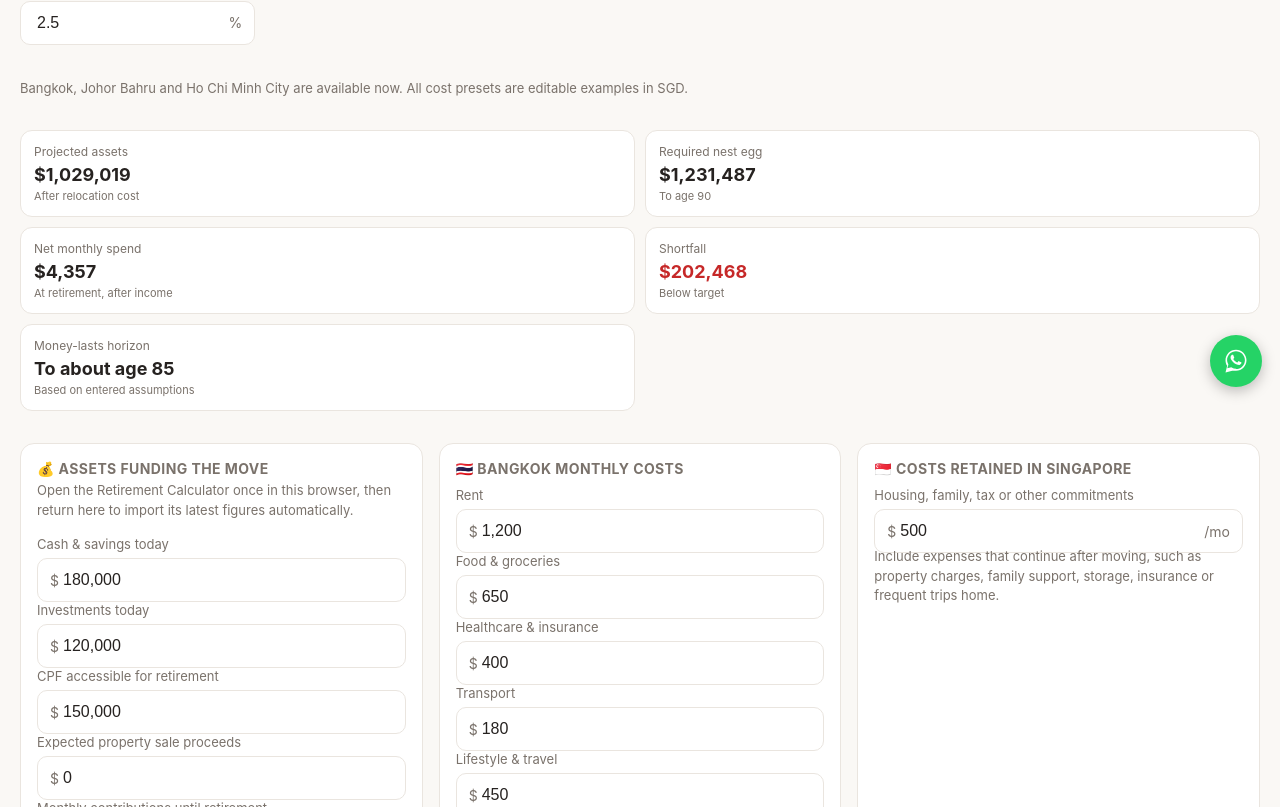
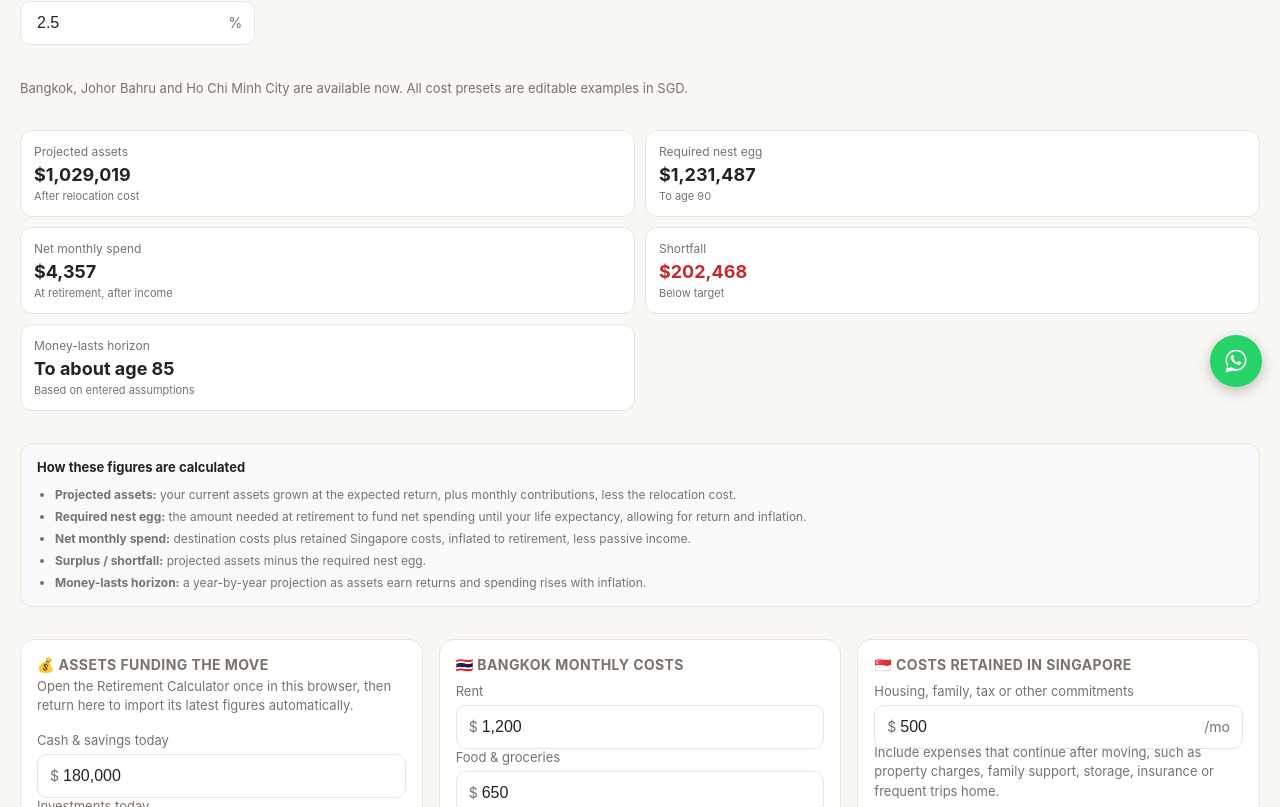
Before and after one commit to macmelvin/SG-Money-CPF-HDB-Calculator, a React (Vite) app: page /geo-arbitrage in a window 1280 px wide. Shown: the part 395-1202 px from the top of the page. Built offline with nearby package versions, Linux system fonts and the light colour scheme; no server answers.

Commit message:
Explain geo arbitrage summary calculations

```diff
--- a/src/App.css
+++ b/src/App.css
@@ -248,6 +248,27 @@
 }
 .geo-summary-card.positive strong { color: var(--positive); }
 .geo-summary-card.negative strong { color: var(--negative); }
+.calculation-notes {
+  background: #f8fafc;
+  border: 1px solid var(--border);
+  border-radius: 12px;
+  padding: 14px 16px;
+  margin-bottom: 16px;
+  color: var(--text-muted);
+  font-size: 12px;
+  line-height: 1.5;
+}
+.calculation-notes > strong {
+  color: var(--text);
+  font-size: 13px;
+}
+.calculation-notes ul {
+  margin: 8px 0 0;
+  padding-left: 18px;
+}
+.calculation-notes li + li {
+  margin-top: 4px;
+}
 @media (max-width: 360px) {
   .geo-summary-grid { grid-template-columns: 1fr; }
 }
@@ -293,7 +314,8 @@
     grid-column: 1 / -1;
   }
   .calc-page > .geo-arbitrage-cta,
-  .calc-page > .geo-summary-grid {
+  .calc-page > .geo-summary-grid,
+  .calc-page > .calculation-notes {
     grid-column: 1 / -1;
   }
   /* The two promo boxes sit in their own full-width row and split it evenly — flex's
--- a/src/calculators/GeoArbitrageCalculator.tsx
+++ b/src/calculators/GeoArbitrageCalculator.tsx
@@ -263,6 +263,17 @@ export default function GeoArbitrageCalculator() {
         <div className="geo-summary-card"><span>Money-lasts horizon</span><strong>{horizon}</strong><small>Based on entered assumptions</small></div>
       </div>
 
+      <div className="calculation-notes">
+        <strong>How these figures are calculated</strong>
+        <ul>
+          <li><b>Projected assets:</b> your current assets grown at the expected return, plus monthly contributions, less the relocation cost.</li>
+          <li><b>Required nest egg:</b> the amount needed at retirement to fund net spending until your life expectancy, allowing for return and inflation.</li>
+          <li><b>Net monthly spend:</b> destination costs plus retained Singapore costs, inflated to retirement, less passive income.</li>
+          <li><b>Surplus / shortfall:</b> projected assets minus the required nest egg.</li>
+          <li><b>Money-lasts horizon:</b> a year-by-year projection as assets earn returns and spending rises with inflation.</li>
+        </ul>
+      </div>
+
       <ResultCard title="💰 Assets funding the move">
         {retirementImport ? (
           <>
```
